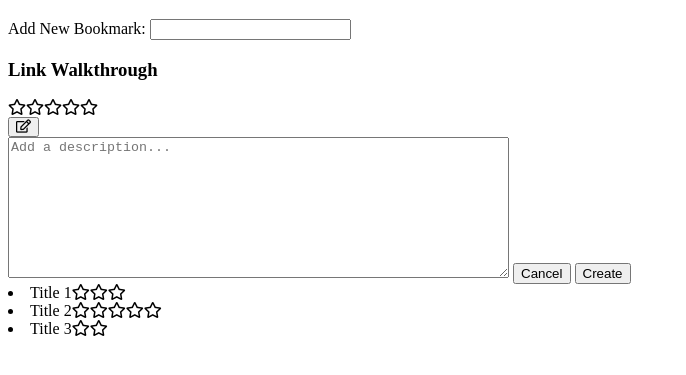
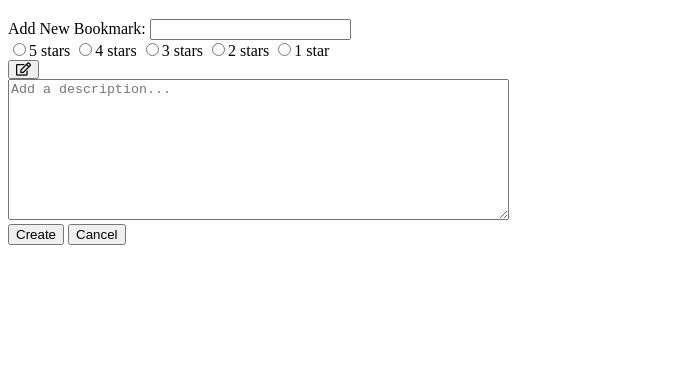
Before and after one commit to cantuus/bookmark-app, a plain HTML site: page initialview.html in a window 1280 px wide. Both pictures are taken after a click on the button "+ New". Shown: the part 61-436 px from the top of the page, without its empty margins (0-686 px from the left). Drawn offline with nearby package versions, Linux system fonts and the light colour scheme.

Commit message:
polished up the render function

```diff
--- a/initialview.html
+++ b/initialview.html
@@ -13,22 +13,11 @@
 
 <body>
     <main class="main-container">
-        <section class="button-options">
-            <button class="add-bookmark" type="button">+ New <i class="far fa-bookmark"></i></button>
-            <select name="bookmarks" id="bookmark-select">
-                <option value="">Filter By:</option>
-                <option value="highest-rated">Highest Rated</option>
-                <option value="lowest-rated">Lowest Rated</option>
-            </select>
-        </section>
 
-        <section class="bookmark-container">
-
-        </section>
     </main>
 
     <script type="text/javascript" src="https://cdnjs.cloudflare.com/ajax/libs/jquery/3.4.1/jquery.js"></script>
-    <script type="module" src="scripts/initpg.js"></script>
+    <script type="module" src="scripts/index.js"></script>
 </body>
 
 </html>
--- /dev/null
+++ b/scripts/index.js
@@ -0,0 +1,8 @@
+import init from './initpg.js';
+
+const main = function () {
+    init.bindEventListeners();
+    init.render();
+};
+
+$(main);
--- a/scripts/initpg.js
+++ b/scripts/initpg.js
@@ -1,25 +1,57 @@
 import arrayItem from './store.js';
 
 //step 1
-const render = function () {
+const render = function (newButtonClicked) {
     let arrayItems = arrayItem.store.bookmarks;
-    let pageHtml = '';
+    let buttonOptions = displayOptions();
+    let pageHtml = '' + buttonOptions;
 
     arrayItems.forEach(function (arrayItem) {
         if (arrayItem.expanded === true) {
+            pageHtml = displayExpandedHtml(arrayItem, pageHtml);
+        }
+        else if (arrayItem.expanded === false) {
+            pageHtml = displayUnExpandedHtml(arrayItem, pageHtml);
+        }
+    });
+
+    if (newButtonClicked === true) {
+        pageHtml = displayAddBookmark(pageHtml);
+    }
+
+    // render everything
+    $('.main-container').html(pageHtml);
+}
+
+const displayOptions = function () {
+    let displayOptions = `<div class="button-options">
+            <button class="add-bookmark" type="button">+ New <i class="far fa-bookmark"></i></button>
+            <select name="filter-rating" id="filter-rating">
+                <option value="">Filter by Minimum Rating:</option>
+                <option value="5">5</option>
+                <option value="4">4</option>
+                <option value="3">3</option>
+            </select>
+        </div>`
+
+    return displayOptions
+}
+
+const displayExpandedHtml = function (arrayItem, pageHtml) {
     let expandedHtml =
-                `<section class="bookmark-container">
-                    <ul class="bookmark-list">
+        `
+                <div class="item-container">
                     <li class='bookmark-list-item' data-item-id='${arrayItem.id}'>${arrayItem.title}</li>
                     <button class="delete-bookmark"><i class="far fa-trash-alt"></i></button>
                     <a href='${arrayItem.url}'><button class="visit-site-bookmark">Visit Site</button></a>
                     <p>${arrayItem.description}
                     </p>
-                    </ul>
-                </section>`;
+                </div>`;
     pageHtml = pageHtml + expandedHtml;
+    return pageHtml;
 }
-        else {
+
+const displayUnExpandedHtml = function (arrayItem, pageHtml) {
     let titleHtml = `<div class='item-container'><li class='bookmark-list-item' data-item-id='${arrayItem.id}'>${arrayItem.title}</li>`
     let starContainerStart = `<div class="star-container">`;
     let starsHtml = '';
@@ -37,61 +69,68 @@ const render = function () {
     // </div>
     let itemHtml = `${titleHtml}${starContainerStart}${starsHtml}${starContainerEnd}`;
     pageHtml = pageHtml + itemHtml;
-        }
-    });
 
-    // render fucking everything
-    $('.bookmark-container').html(pageHtml);
-
-    // attach event listeners
-    attachNewButtonClick();
-    attachBookMarkSelectionClick();
+    return pageHtml
 }
 //step 2 attach event listener to new button
-const attachNewButtonClick = function() {
+const attachNewButtonClick = function () {
     $(document).ready(function () {
-        $('.add-bookmark').click(displayAddBookmark);
+        $('.main-container').on('click', '.add-bookmark', event => {
+            event.preventDefault();
+            render(true);
+        });
     })
 }
 
 //re-render to the add bookmark page
-const displayAddBookmark = function () {
+const displayAddBookmark = function (pageHtml) {
     let addBookMarkpgHtml = `<form class="bookmark-form">
         <label for="name">Add New Bookmark:</label>
-        <input type="url" id="input-bookmark" name="input-bookmark" required minlength="4" maxlength="8" size="22">
+        <input type="url" id="input-bookmark" name="input-bookmark" size="22">
         <div class="edit-container-header">
-            <h3>Link Walkthrough</h3>
             <div class="star-container">
-                <div id="starOne"><i class="far fa-star"></i></div>
-                <div id="starTwo"><i class="far fa-star"></i></div>
-                <div id="starThree"><i class="far fa-star"></i></div>
-                <div id="starFour"><i class="far fa-star"></i></div>
-                <div id="starFive"><i class="far fa-star"></i></div>
+            <div class="rating">
+                    <input type="radio" id="star5" name="rating" value="5" /><label for="star5" title="Rocks!">5 stars</label>
+                    <input type="radio" id="star4" name="rating" value="4" /><label for="star4" title="Pretty good">4 stars</label>
+                    <input type="radio" id="star3" name="rating" value="3" /><label for="star3" title="Meh">3 stars</label>
+                    <input type="radio" id="star2" name="rating" value="2" /><label for="star2" title="Kinda bad">2 stars</label>
+                    <input type="radio" id="star1" name="rating" value="1" /><label for="star1" title="Sucks big time">1 star</label>
+            </div>
             </div>
             <button class="edit-button" type="button"><i class="far fa-edit"></i></button>
         </div>
         <div class="edit-container">
             <textarea rows="9" cols="60" placeholder="Add a description..."></textarea>
+            <div class="edit-button-container">
+                <button class="create-button">Create</button>
                 <button class="cancel-button">Cancel</button>
-            <button class="create-button">Create</button>
             </div>
-    </form>`
+        </div>
+    </form>`;
 
-    $('.button-options').html(addBookMarkpgHtml);
+    pageHtml = addBookMarkpgHtml;
+    return pageHtml;
+
+    //$('.main-container').html(addBookMarkpgHtml);
+    //addbooktools.attachCancelButtonClick();
+    //$('.bookmark-container').hide();
 }
 // step 3 attach event listener to bookmark selection items
-const attachBookMarkSelectionClick = function() {
+const attachBookMarkSelectionClick = function () {
     $(document).ready(function () {
-        $('.bookmark-container').on('click', '.bookmark-list-item', event => updateExpandedValue(event))
+        $('.main-container').on('click', '.bookmark-list-item', event => {
+            event.preventDefault();
+            updateExpandedValue(event);
+        })
     })
 }
 
-// updates the expanded value of the store
+// updates the expanded value of the store that toggles
 const updateExpandedValue = function (event) {
     const id = getItemIdFromElement(event.currentTarget);
     let foundItem = getItem(id);
     foundItem.expanded = !foundItem.expanded;
-    render();
+    render(false);
 }
 
 const getItemIdFromElement = function (item) {
@@ -105,9 +144,15 @@ const getItem = function (id) {
     let foundItem = arrayItem.store.bookmarks.find(function (item) {
         return item.id === id;
     });
-    return foundItem
+    return foundItem;
 }
 
+const bindEventListeners = function () {
+    attachNewButtonClick();
+    attachBookMarkSelectionClick();
+}
 
-
-$(render);
+export default {
+    render,
+    bindEventListeners
+}
```
Also changed, not shown: addbookmark.html (+1 -1 lines), scripts/addboo.js (deleted, +0 -14 lines), scripts/addbook.js (added, +22 -0 lines). Lines whose indentation alone changed are shown as unchanged.
